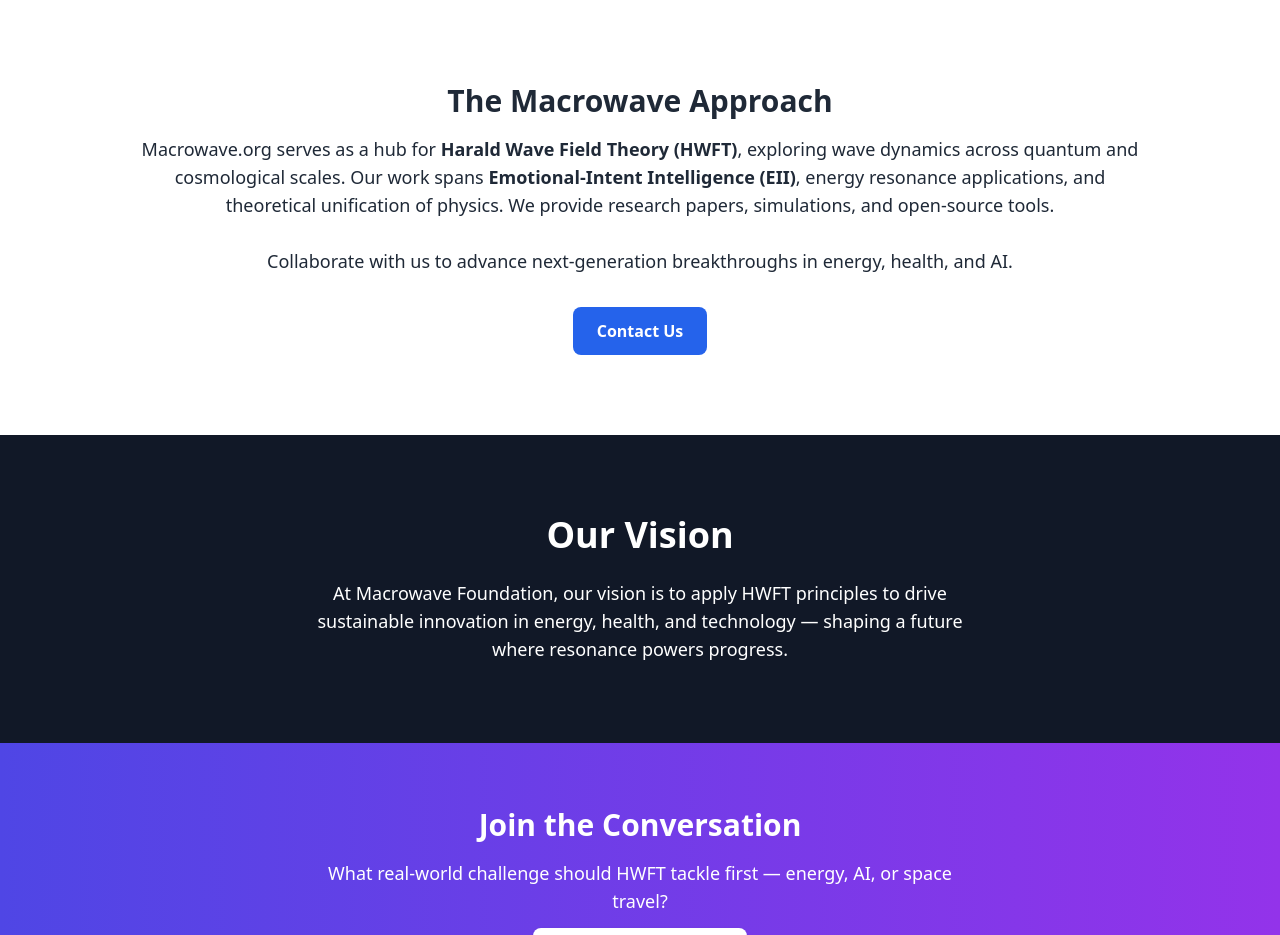
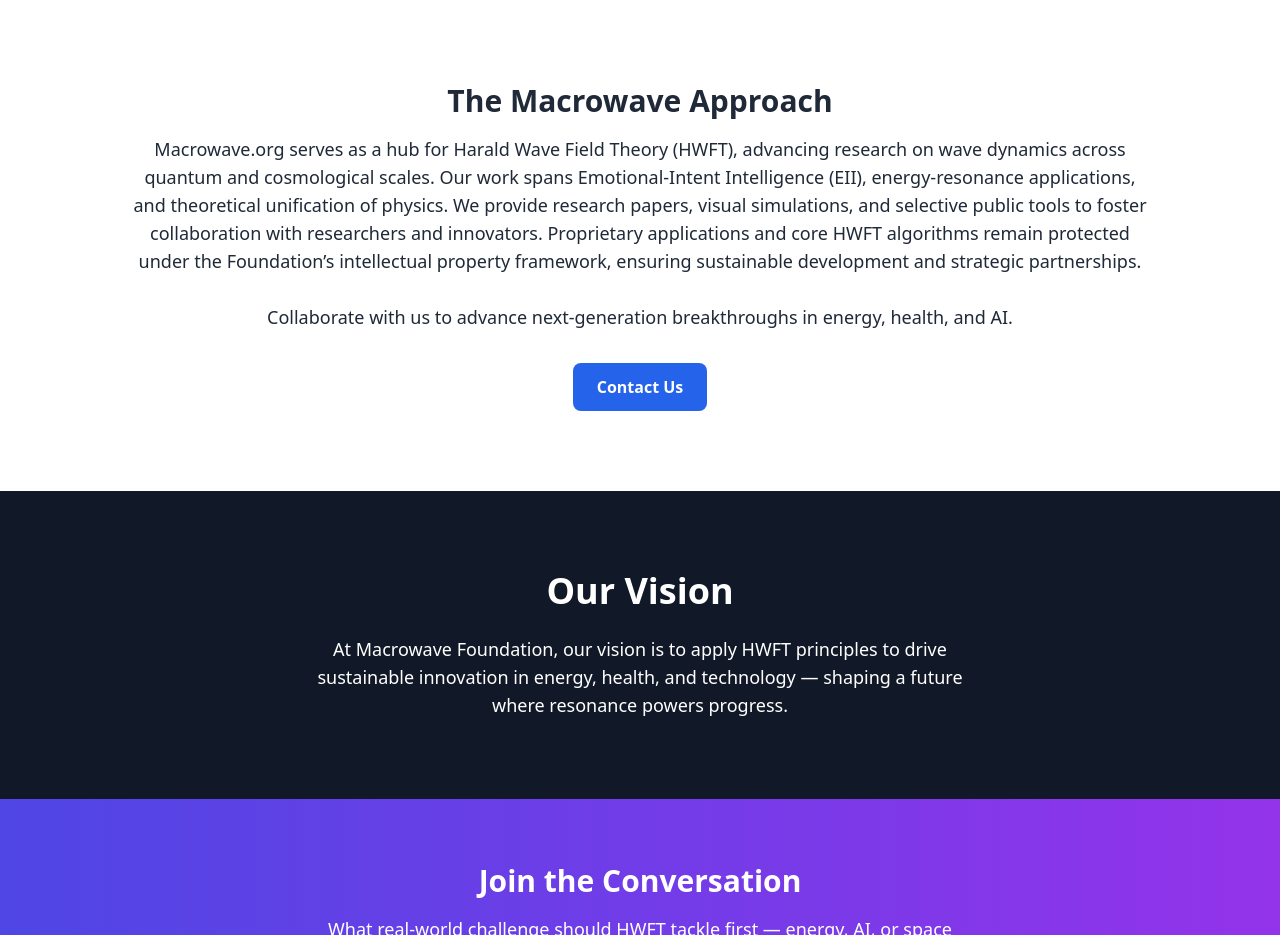
Before and after one commit to haraldangell/MacroWave, a plain HTML site: page index.html in a window 1280 px wide. Shown: the part 1700-2635 px from the top of the page. Drawn offline with nearby package versions, Linux system fonts and the light colour scheme.

Commit message:
Updated text

```diff
--- a/index.html
+++ b/index.html
@@ -75,8 +75,8 @@
     <div class="max-w-5xl mx-auto text-center">
       <h2 class="text-3xl font-bold mb-4">The Macrowave Approach</h2>
       <p class="text-lg mb-8">
-        Macrowave.org serves as a hub for <strong>Harald Wave Field Theory (HWFT)</strong>, exploring wave dynamics across quantum and cosmological scales. Our work spans <strong>Emotional-Intent Intelligence (EII)</strong>, energy resonance applications, and theoretical unification of physics. We provide research papers, simulations, and open-source tools.
-        <br><br>
+        Macrowave.org serves as a hub for Harald Wave Field Theory (HWFT), advancing research on wave dynamics across quantum and cosmological scales. Our work spans Emotional‑Intent Intelligence (EII), energy‑resonance applications, and theoretical unification of physics. We provide research papers, visual simulations, and selective public tools to foster collaboration with researchers and innovators. Proprietary applications and core HWFT algorithms remain protected under the Foundation’s intellectual property framework, ensuring sustainable development and strategic partnerships.
+      <br><br>
         Collaborate with us to advance next-generation breakthroughs in energy, health, and AI.
       </p>
       <a id="contact" href="mailto:contact@macrowave.org" class="inline-block bg-blue-600 hover:bg-blue-700 text-white font-semibold px-6 py-3 rounded-lg transition">Contact Us</a>
```
